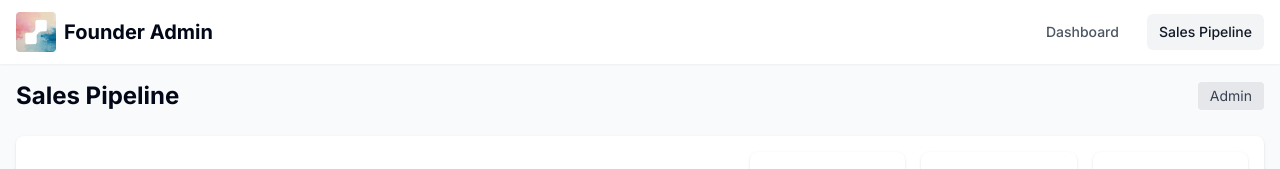
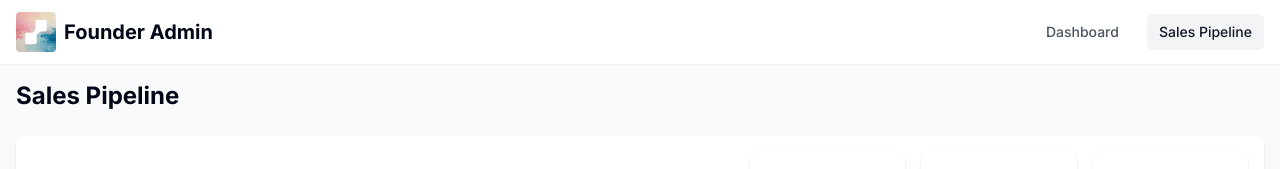
Before and after one commit to recoupable/founder-dashboard, a Next.js app: page /sales-pipeline in a window 1280 px wide. Shown: the top 169 px of the page. Built offline with nearby package versions, Linux system fonts and the light colour scheme; no server answers; the database is empty.

Commit message:
Remove admin button from sales pipeline page

```diff
--- a/src/app/sales-pipeline/page.tsx
+++ b/src/app/sales-pipeline/page.tsx
@@ -50,14 +50,6 @@ export default function SalesPipelinePage() {
     <div className="container mx-auto p-4">
       <div className="flex justify-between items-center mb-6">
         <h1 className="text-2xl font-bold">Sales Pipeline</h1>
-        <div className="flex gap-2">
-          <Link
-            href="/sales-pipeline/admin"
-            className="px-3 py-1 bg-gray-200 text-gray-700 rounded hover:bg-gray-300 text-sm"
-          >
-            Admin
-          </Link>
-        </div>
       </div>
       <PipelineBoard />
     </div>
```
